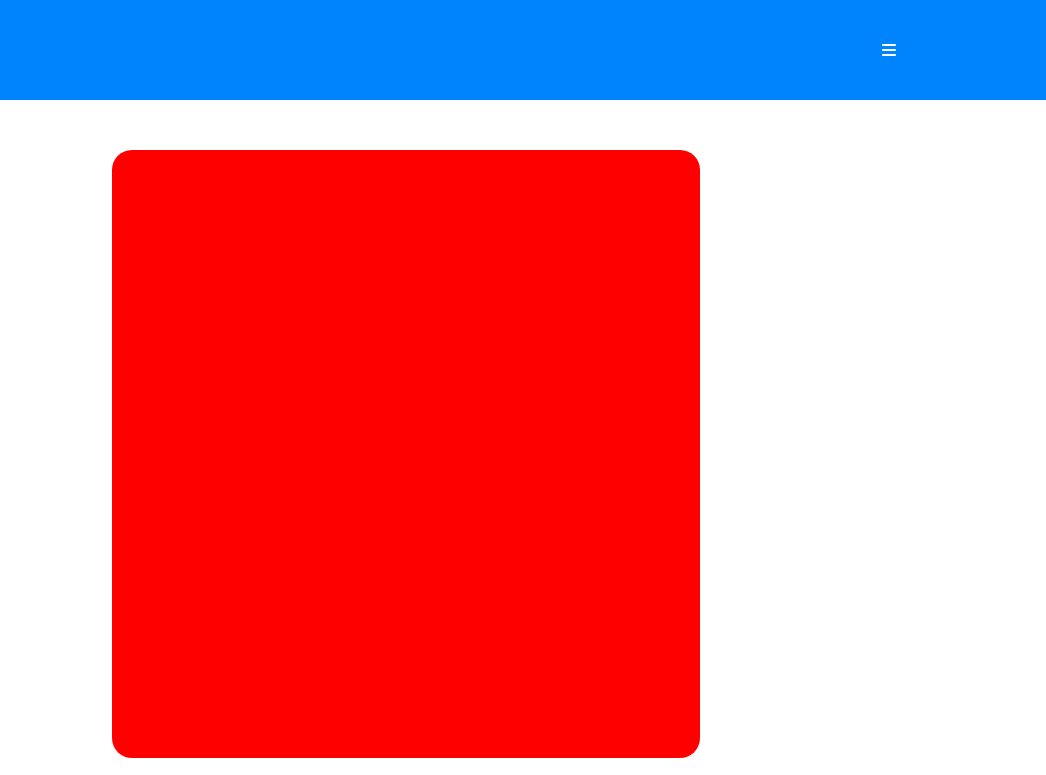
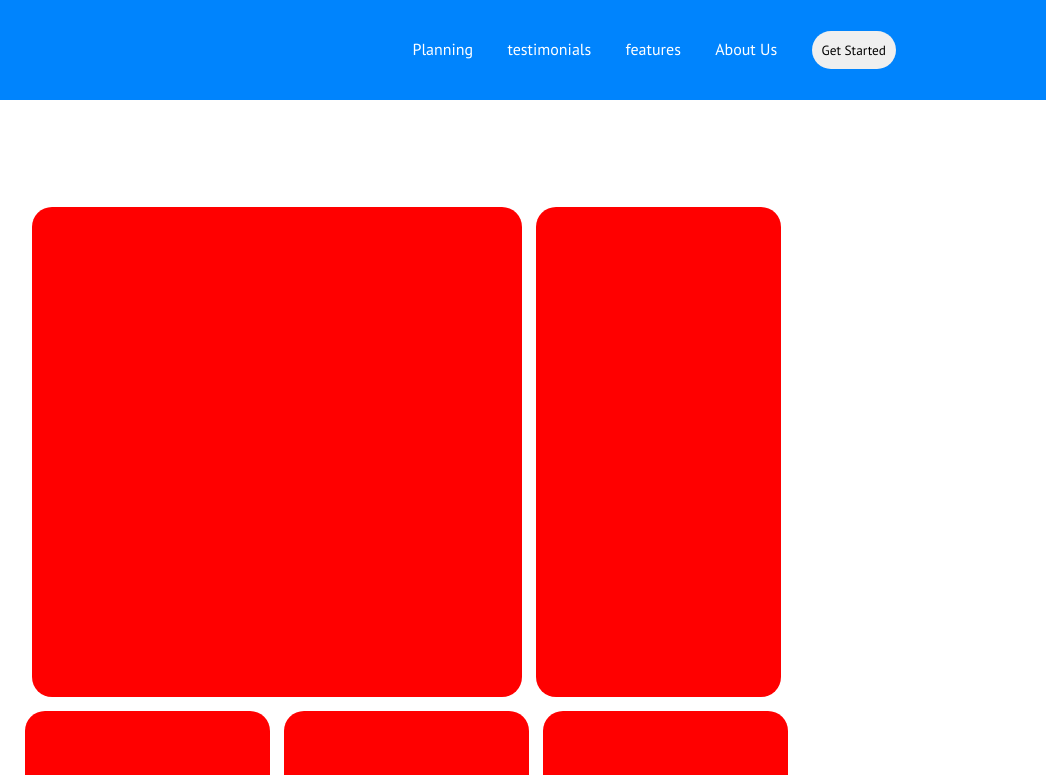
Before and after one commit to AndreaChiari/htmlcss-responsive-layout, a plain HTML site: page index.html in a window 1280 px wide. Shown: the top 775 px of the page, 234-1280 px from the left. Drawn offline with Linux system fonts and the light colour scheme.

Commit message:
update-main

```diff
--- a/index.html
+++ b/index.html
@@ -16,6 +16,13 @@
     <header>
         <nav class="container navbar">
             <img src="img/logo.png" alt="logo.png">
+            <div>
+                <a href="#"> Planning</a>
+                <a href="#"> testimonials</a>
+                <a href="#"> features</a>
+                <a href="#"> About Us</a>
+                <button> Get Started</button>
+            </div>
             <i class="fa-solid fa-bars"></i>
         </nav>
     </header>
@@ -24,7 +31,7 @@
 
     <main>
 
-    <!-- jumbotron -->
+    <!-- jumbotron-cards -->
 
         <section class="container jumbotron">
             <div></div>
@@ -36,9 +43,22 @@
 
     <!-- strategic planning -->
 
+        <section class="bgcolorviolet">
+            <div class="container strategic-planning">
+                <div></div>
+                <div></div>
+
+            </div>
+        </section>
+
+    <!-- partners -->
+
         <section>
 
         </section>
+
+
+
     </main>
 
 
--- a/responsive.css
+++ b/responsive.css
@@ -29,6 +29,13 @@ button{
     cursor: pointer;
 }
 
+
+/* colors */
+
+.bgcolorviolet{
+    background-color: rgb(151,146,228);
+}
+
 /* header */
 
 header{
@@ -48,8 +55,19 @@ header{
     align-items: center;
 }
 
+.navbar  a{
+    display:none;
 
+}
+
+.navbar  button{
+    display: none;
+
+}
 /* main */
+
+
+/*  jumbotron cards */
 
 .jumbotron{
     min-height: 1200px;
@@ -67,22 +85,94 @@ header{
     background-color: red;
     margin: 10px;
     border-radius: 20px;
-
 }
 
 div:first-child{
     height: 608px;
 }
 
+/* strategic planning */
+
+.strategic-planning{
+    min-height: 1200px;
+    display: flex;
+    flex-direction: column;
+    align-items: center;
+}
+
+.strategic-planning > div{
+    width: 60%;
+    height: 640px;
+    background-color: green;
+    border-radius: 60px;
+    margin: 10px;
+}
+
+
+/* partners */
+
 
 /* responsive-mobile first */
 
-/* header width 480*/
+/*width 480px*/
 
 @media screen and (min-width: 480px)  {
 
+
+
+
+
+.jumbotron{
+    flex-direction: row;
+    flex-wrap: wrap;
+    justify-content: center;
+    align-items: baseline;
+    padding-top: 200px;
+
+}
+.jumbotron > div{
+    flex-basis: 25%;
+    height: 490px;
+    margin: 7px;
+}
+div:first-child{
+    flex-basis: 50%;
+    height: 490px;
 }
 
-@media screen and (min-width: 480px)  {
+
 
 }
+
+/* width 768px */
+
+@media screen and (min-width: 992px)  {
+
+
+    .navbar > i {
+        display: none;
+    }
+
+    .navbar a{
+        display: inline-block;
+        margin-left: 30px;
+        text-decoration: none;
+        color: white;
+    }
+    .navbar button{
+        display: inline-block;
+        margin-left: 30px;
+    }
+
+    .jumbotron > div{
+        flex-basis: 25%;
+        height: 490px;
+        margin: 7px;
+    }
+    div:first-child{
+        flex-basis: 50%;
+        height: 490px;
+    }
+
+
+}
```
